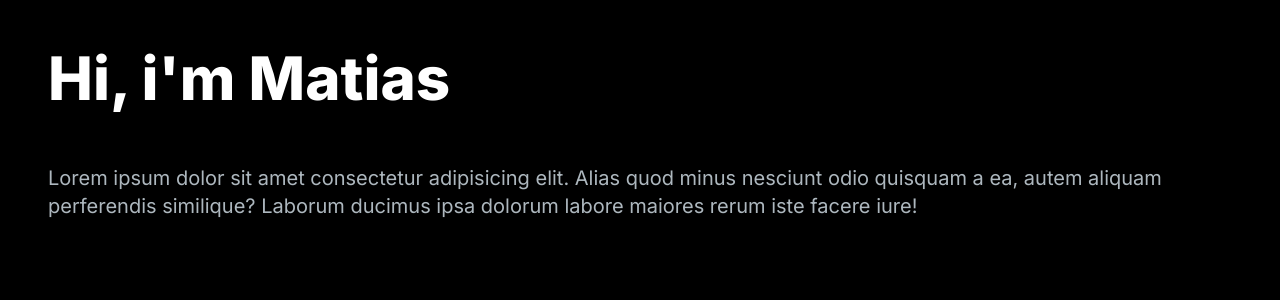
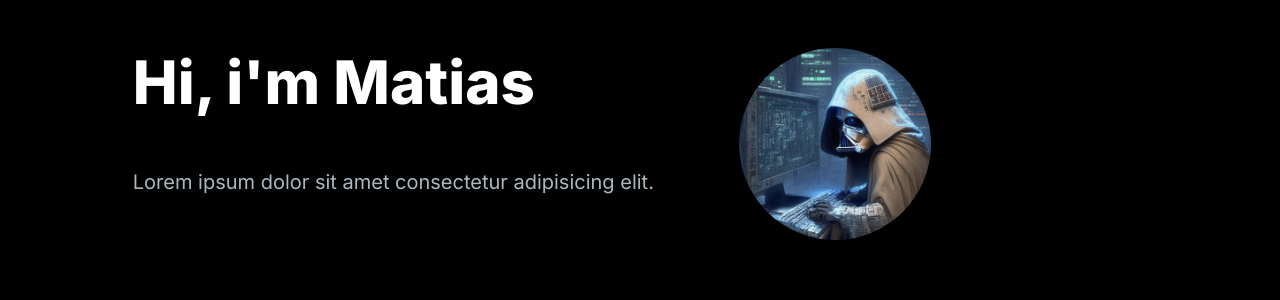
Before and after one commit to Mrmbengan/Portfolio, a Next.js app: page / in a window 1280 px wide. Shown: the top 300 px of the page. Built offline with nearby package versions, Linux system fonts and the light colour scheme.

Commit message:
added and made profilImage and avatar

```diff
--- a/app/components/HeroSection.jsx
+++ b/app/components/HeroSection.jsx
@@ -3,13 +3,20 @@ import React from "react";
 const HeroSection = () => {
   return (
     <section>
-        <h1 className="text-white mb-4 text-4xl lg:text-6xl font-extrabold">Hi, i'm Matias</h1>
-        <p className="text-[#ADB7BE] py-10 text-lg lg:text-xl">
-            Lorem ipsum dolor sit amet consectetur adipisicing elit. Alias quod minus nesciunt odio quisquam a ea, autem aliquam perferendis similique? Laborum ducimus ipsa dolorum labore maiores rerum iste facere iure!
-        </p>
-
+      <div className="grid grid-cols-1 lg:grid-cols-12">
+        <div className="col-span-7 place-self-center">
+          <h1 className="text-white mb-4 text-4xl lg:text-6xl font-extrabold">
+            Hi, i'm Matias
+          </h1>
+          <p className="text-[#ADB7BE] py-10 text-lg lg:text-xl">
+            Lorem ipsum dolor sit amet consectetur adipisicing elit.
+          </p>
+        </div>
+        <div className="col-span-5">
+          <div className="rounded-full bg-[url('/images/starwarscompu2.png')] hover:bg-[url('/images/profilImage.jpg')] bg-cover w-48 h-48 transition-all duration-500 transform hover:rotate-[360deg]"></div>
+        </div>
+      </div>
     </section>
-
   );
 };
 
```
Also changed, not shown: public/images/profilImage.jpg (added), public/images/starwarscompu2.png (added).
